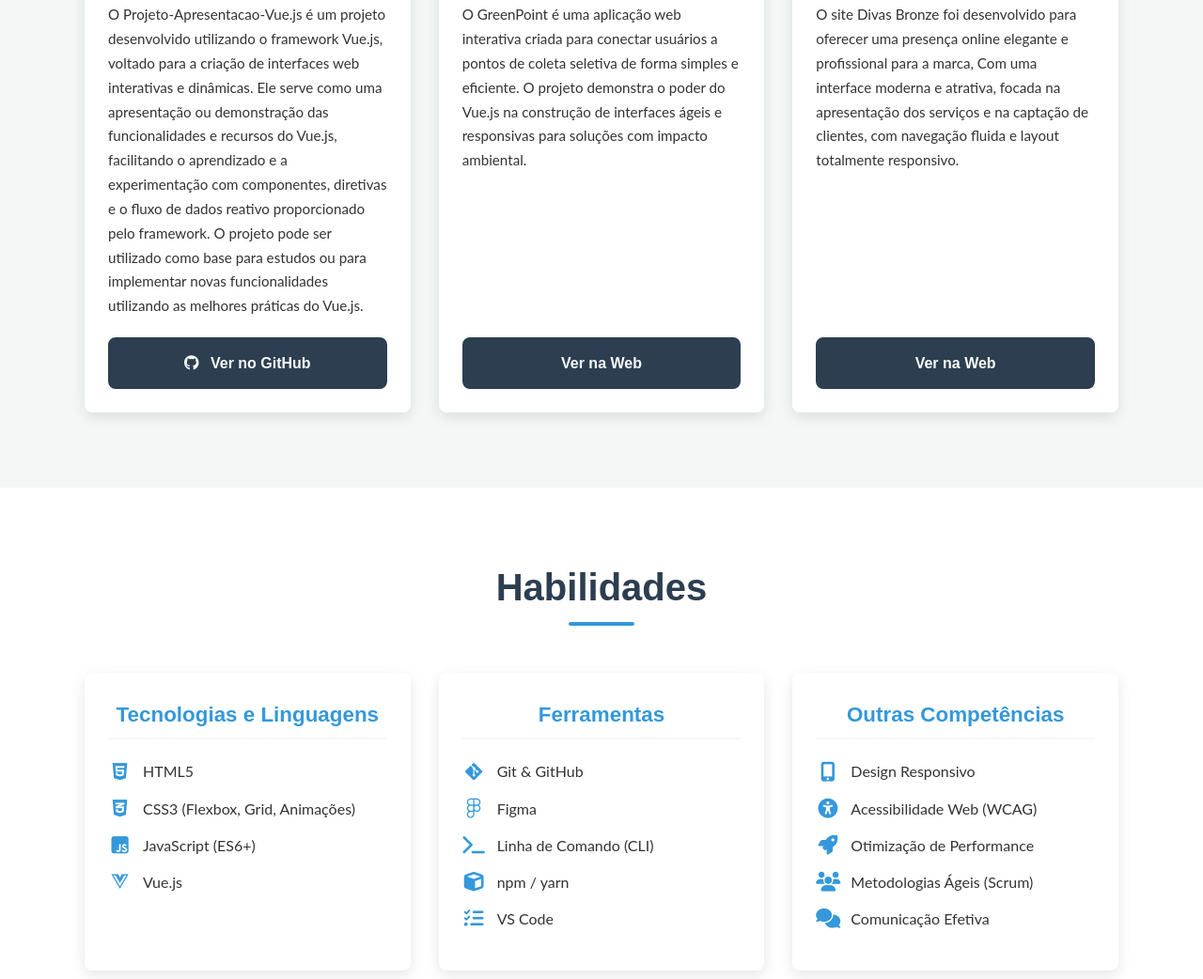
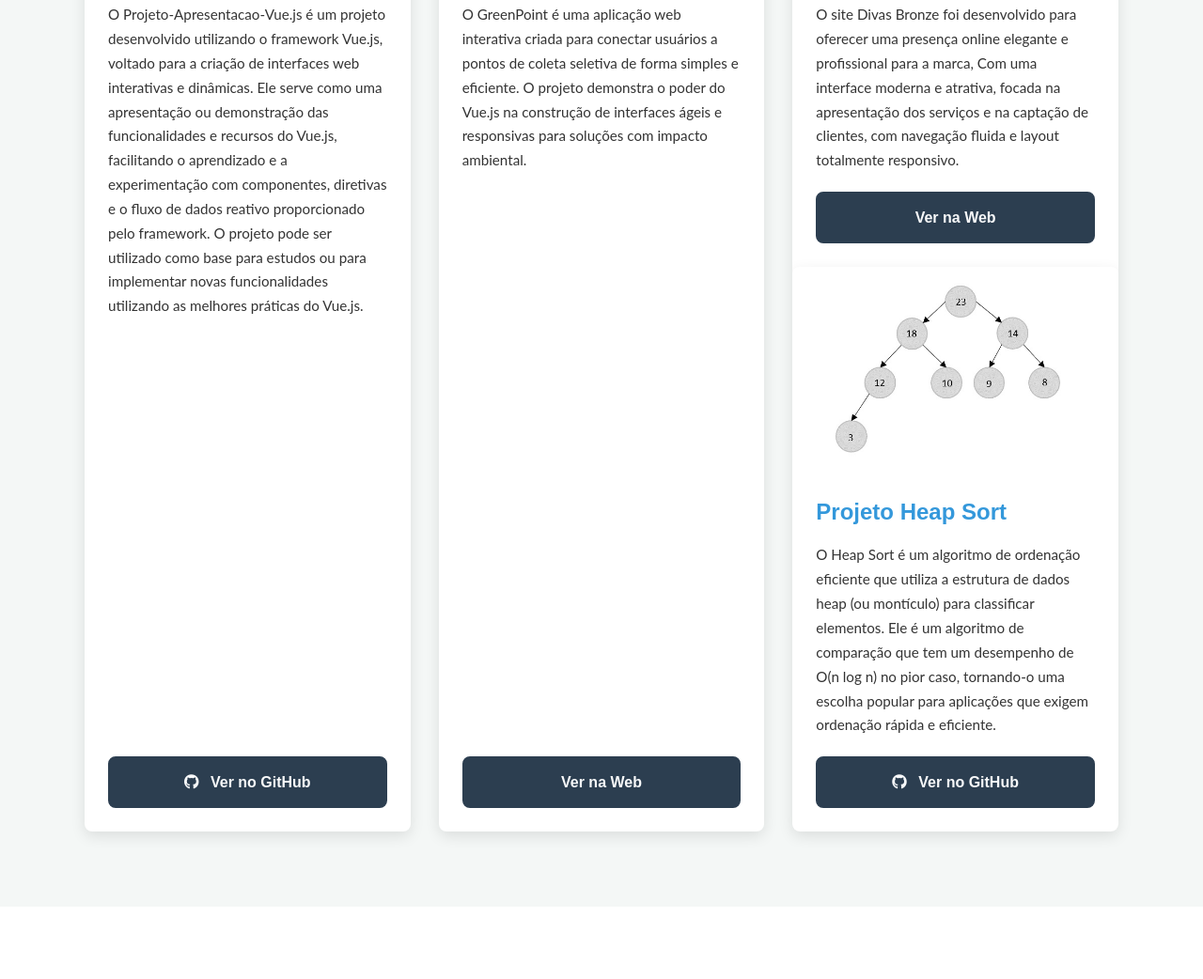
Before and after one commit to ikki157/Portifolio, a plain HTML site: page Index.html in a window 1280 px wide. Shown: the part 1045-2087 px from the top of the page at 94% size. Drawn offline with Linux system fonts and the light colour scheme.

Commit message:
Refactor code structure for improved readability and maintainability

```diff
--- a/Index.html
+++ b/Index.html
@@ -10,6 +10,7 @@
     <link rel="stylesheet" href="css/style.css"></head>
 <body>
 
+<!-- Navegação -->
     <header id="header">
         <div class="container">
             <h1 class="logo">Ikki Silva Carvalho</h1>
@@ -28,6 +29,7 @@
         </div>
     </header>
 
+<!-- Sobre -->
     <main>
         <section id="sobre" class="section">
             <div class="container">
@@ -47,6 +49,7 @@
             </div>
         </section>
 
+<!-- Projetos -->
         <section id="projetos" class="section bg-light">
             <div class="container">
                 <h2 class="section-title">Meus Projetos</h2>
@@ -59,6 +62,7 @@
                             <a href="https://github.com/gustavosnow/Projeto-Apresentacao-Vue.js.git" target="_blank" rel="noopener noreferrer" class="btn btn-secondary"><i class="fab fa-github"></i> Ver no GitHub</a>
                             </div>
                     </div>
+
                     <div class="projeto-item">
                         <img src="images/imagemProjetoGreenPoint.jpg" alt="Projeto GreenPoint">
                         <div class="projeto-info">
@@ -67,18 +71,28 @@
                             <a href="https://greenpoint.tecnosolu.com.br/" target="_blank" rel="noopener noreferrer" class="btn btn-secondary">Ver na Web</a>
                             </div>
                     </div>
+
                     <div class="projeto-item">
                         <img src="images/imageDivasBronze.png" alt="Projeto Site Divas Bronze">
                         <div class="projeto-info">
                             <h3>Projeto Site Divas Bronze</h3>
                             <p>O site Divas Bronze foi desenvolvido para oferecer uma presença online elegante e profissional para a marca, Com uma interface moderna e atrativa, focada na apresentação dos serviços e na captação de clientes, com navegação fluida e layout totalmente responsivo.</p>
                             <a href="https://ikki157.github.io/Projeto_Divas_Bronze/" target="_blank" rel="noopener noreferrer" class="btn btn-secondary">Ver na Web</a>
-                        </div>
                     </div>
+
+                    <div class="projeto-item">
+                        <img src="images/imagemHeapSort.png" alt="Projeto Heap Sort">
+                        <div class="projeto-info">
+                            <h3>Projeto Heap Sort</h3>
+                            <p>O Heap Sort é um algoritmo de ordenação eficiente que utiliza a estrutura de dados heap (ou montículo) para classificar elementos. Ele é um algoritmo de comparação que tem um desempenho de O(n log n) no pior caso, tornando-o uma escolha popular para aplicações que exigem ordenação rápida e eficiente.</p>
+                            <a href="https://github.com/ikki157/ProjetoHeapSort.git" target="_blank" rel="noopener noreferrer" class="btn btn-secondary"><i class="fab fa-github"></i> Ver no GitHub</a>
+                    </div>
+                  </div>
                 </div>
             </div>
         </section>
 
+<!-- Habilidades -->
         <section id="habilidades" class="section">
             <div class="container">
                 <h2 class="section-title">Habilidades</h2>
@@ -116,6 +130,7 @@
             </div>
         </section>
 
+<!-- Contato -->
         <section id="contato" class="section bg-light">
             <div class="container">
                 <h2 class="section-title">Contato</h2>
@@ -151,6 +166,7 @@
 
         </main>
 
+<!-- Rodapé -->
     <footer id="footer">
         <div class="container">
             <p>&copy; <span id="currentYear"></span> Ikki Silva Carvalho. Todos os direitos reservados.</p>
--- a/css/style.css
+++ b/css/style.css
@@ -340,6 +340,7 @@ body.dark-theme .form-group textarea:focus {
     box-shadow: var(--sombra-padrao);
     overflow: hidden; /* Garante que a imagem não ultrapasse as bordas arredondadas */
     display: flex;
+    flex-wrap: wrap;
     flex-direction: column;
     transition: transform 0.3s ease, box-shadow 0.3s ease;
 }
```
Also changed, not shown: images/imagemHeapSort.png (added).
